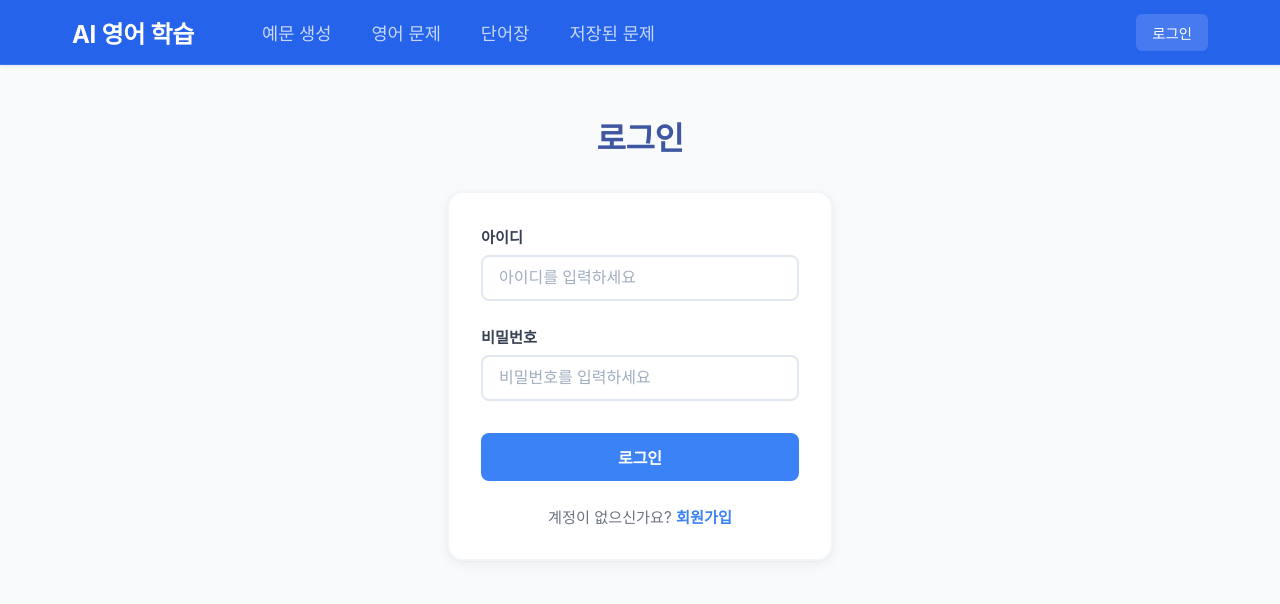
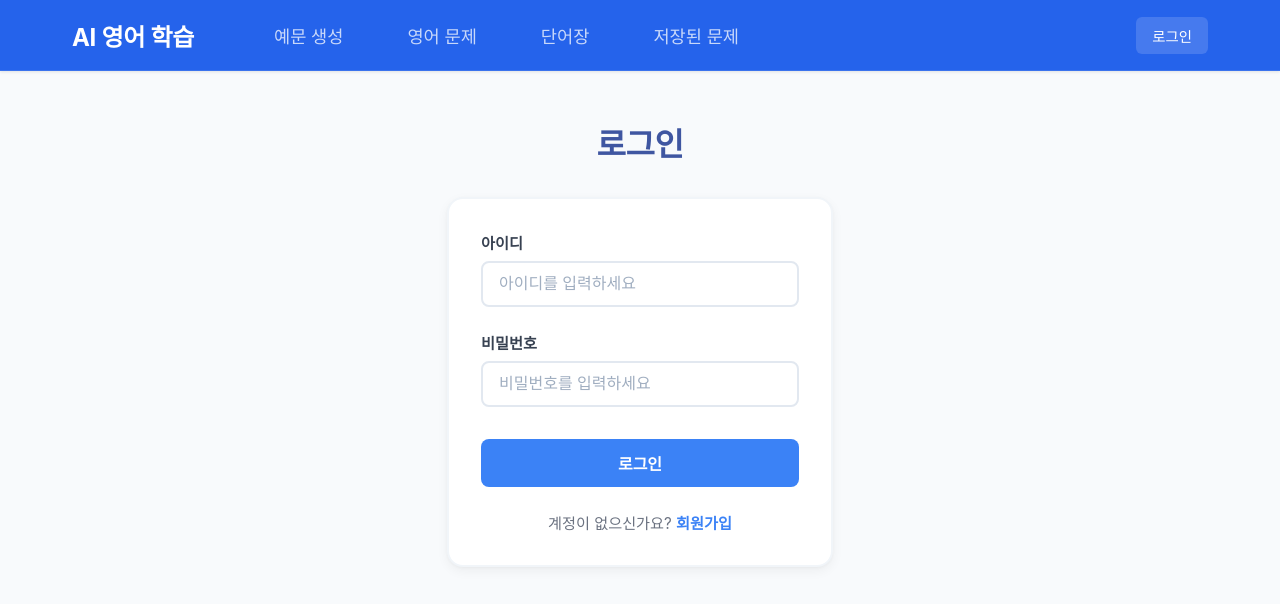
Before and after one commit to HeoSeonJin0504/ai-english-trainer-front, a React (Vite) app: page /login in a window 1280 px wide. Shown: the top 604 px of the page. Built offline with nearby package versions, Linux system fonts and the light colour scheme; no server answers.

Commit message:
헤더 메뉴요소들의 좌우 길이를 더 크게 조절

```diff
--- a/src/components/Header.tsx
+++ b/src/components/Header.tsx
@@ -21,7 +21,7 @@ const NavContainer = styled.div`
   display: flex;
   justify-content: space-between;
   align-items: center;
-  height: 64px;
+  height: 70px;
 `;
 
 const LeftSection = styled.div`
@@ -54,7 +54,7 @@ const NavLinks = styled.div`
 const NavLink = styled(Link)<{ $active: boolean }>`
   color: ${(props) => props.$active ? 'white' : 'rgba(255, 255, 255, 0.75)'};
   text-decoration: none;
-  padding: 0 1.25rem;
+  padding: 0 2rem;
   height: 100%;
   display: flex;
   align-items: center;
```
